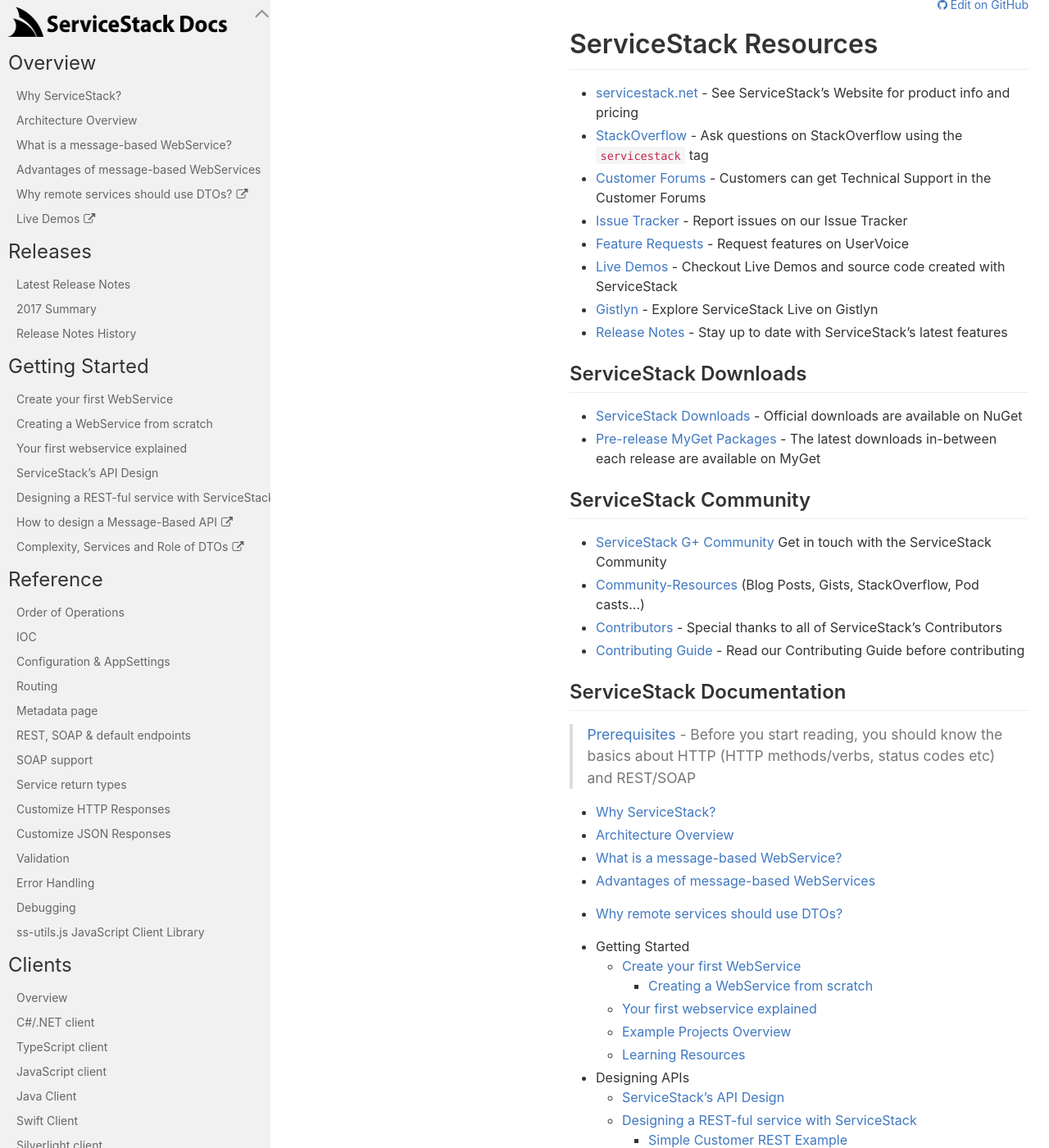
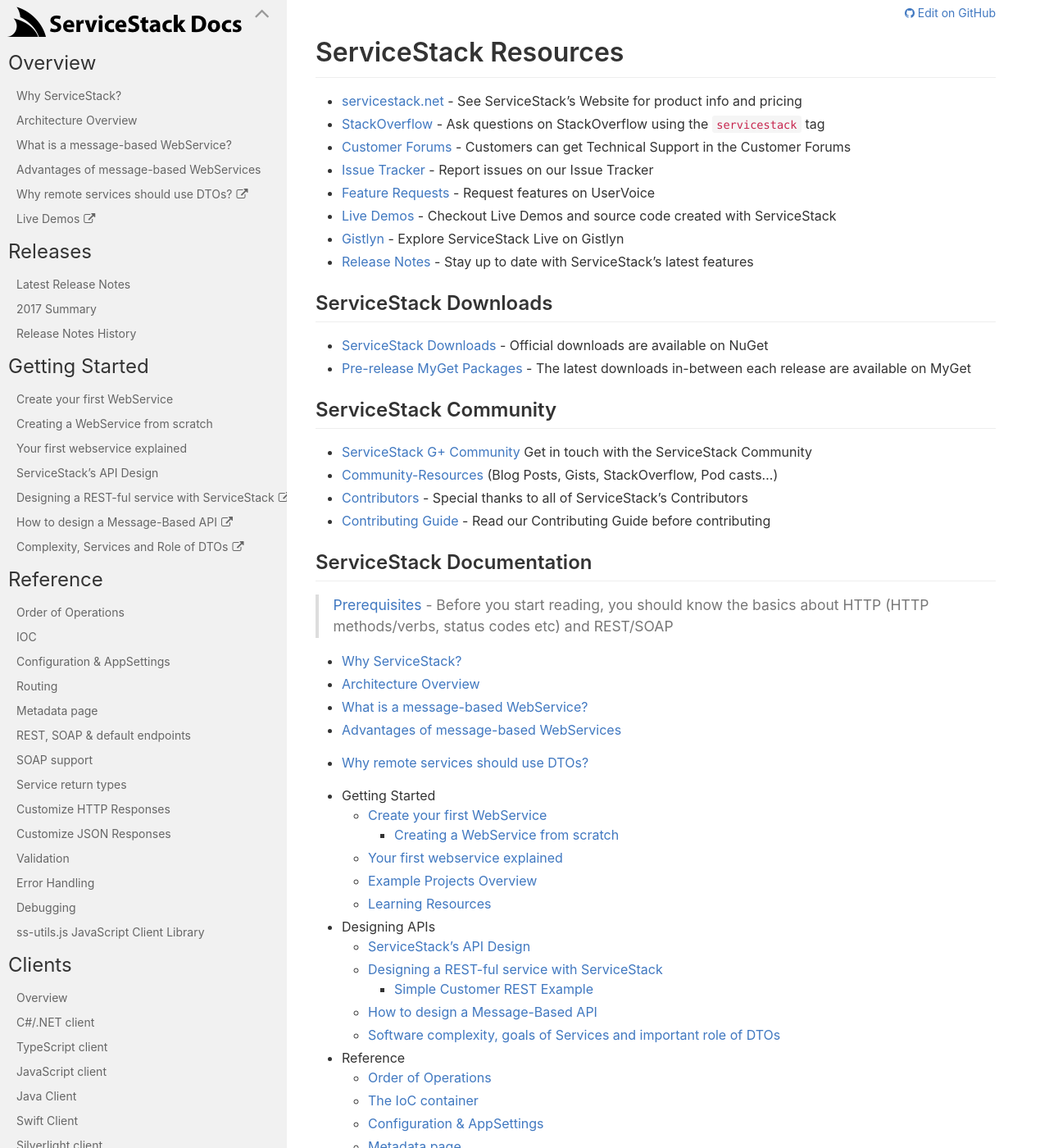
Before and after one commit to timker/docs, a Jekyll site: the page built from docs/index.md, in a window 1280 px wide and 1400 px high. Shown: the whole window at 82% size. Built offline with Jekyll 4.4.1, drawn with Linux system fonts in a browser that asks for light colours; nearby versions of some CDN libraries.

Commit message:
responsive layout

```diff
--- a/docs/css/simple-sidebar.css
+++ b/docs/css/simple-sidebar.css
@@ -36,10 +36,9 @@
 #sidebar-wrapper {
     z-index: 1000;
     position: fixed;
-    left: 350px;
-    width: 0;
+    left: 0;
+    width: 350px;
     height: 100%;
-    margin-left: -350px;
     overflow-y: auto;
     background: #f1f1f1;
     -webkit-transition: all 0.5s ease;
@@ -53,14 +52,8 @@
 }
 
 #page-content-wrapper {
-    width: 900px;
-    position: absolute;
+    max-width: 900px;
     padding: 15px;
-}
-
-#wrapper.toggled #page-content-wrapper {
-    position: absolute;
-    margin-right: -350px;
 }
 
 /* Sidebar Styles */
@@ -186,8 +179,74 @@
     display: none;
 }
 
+::-webkit-scrollbar { width:7px; height:5px }
+::-webkit-scrollbar-thumb { background-color:#ccc; }
 
-@media(min-width:1024px) {
+
+/*
+  ##Device = Low Resolution Tablets, Mobiles (Landscape)
+  ##Screen = B/w 481px to 767px
+  @media (min-width: 481px) and (max-width: 767px) {}
+*/
+@media (max-width: 767px) {
+    #page-content-wrapper {
+      padding: 15px 0 0 0;
+    }
+    #logo img {
+        width: 274px;
+    }
+    #sidebar-wrapper {
+        width: 320px;
+    }
+    #menu-toggle {
+        left: 275px;
+    }
+}
+/*
+  ##Device = Tablets, Ipads (portrait)
+  ##Screen = B/w 768px to 1024px
+  @media (min-width: 768px) and (max-width: 1024px) {}
+*/
+@media (min-width: 768px) and (max-width: 1024px) {
+    #logo img {
+        width: 274px;
+    }
+    #sidebar-wrapper {
+        width: 320px;
+    }
+    #menu-toggle {
+        left: 275px;
+    }
+    #page-content-wrapper {
+        width: auto;
+        padding: 10px;
+    }
+    #wrapper.toggled #page-content-wrapper {
+        position: relative;
+        margin-right: 0;
+    }
+    .toggled .side-nav-container {
+        display: none;
+    }
+    #wrapper {
+        padding-left: 320px;
+    }
+}
+
+/*
+  ##Device = Laptops, Desktops
+  ##Screen = B/w 1025px to 1280px
+  @media (min-width: 1025px) and (max-width: 1280px) {}
+*/
+/*
+  ##Device = Tablets, Ipads (landscape)
+  ##Screen = B/w 768px to 1024px
+  @media (min-width: 768px) and (max-width: 1024px) and (orientation: landscape) {}
+*/
+@media (min-width: 1024px) {
+    #page-content-wrapper {
+        padding: 20px;
+    }
     #menu-toggle {
         left: 300px;
     }
@@ -200,41 +259,12 @@
         width: 350px;
     }
 
-    #page-content-wrapper {
-        padding: 20px;
-        position: relative;
-    }
-
-    #wrapper.toggled #page-content-wrapper {
-        position: relative;
-        margin-right: 0;
-    }
-
     .toggled .side-nav-container {
         display: none;
     }
 }
-
-/* <= iPad landscape */
-@media only screen
-and (max-device-width:1024px) {
-    #logo img {
-        width: 274px;
-    }
-    #sidebar-wrapper {
-        width: 330px;
-    }
+@media (min-width: 1281px) {
     #page-content-wrapper {
-        width: auto;
-        max-width: 1024px;
-        padding: 10px;
-        margin: 0 0 0 320px;
-        -webkit-transition: all 0.5s ease;
-        -moz-transition: all 0.5s ease;
-        -o-transition: all 0.5s ease;
-        transition: all 0.5s ease;
+        padding: 30px;
     }
 }
-
-::-webkit-scrollbar { width:7px; height:5px }
-::-webkit-scrollbar-thumb { background-color:#ccc; }
```
Also changed, not shown: docs/_layouts/default.html (+2 -6 lines).
